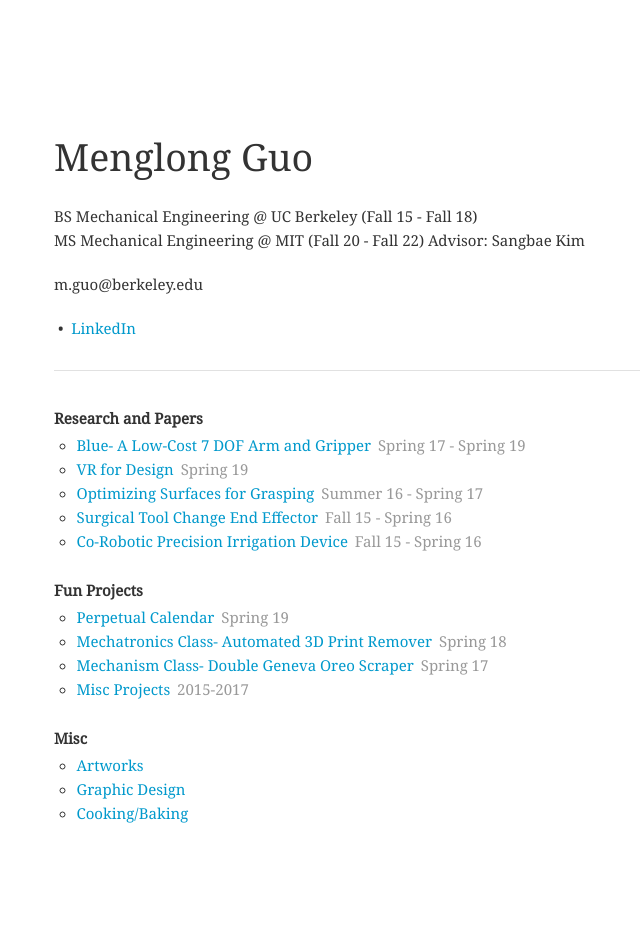
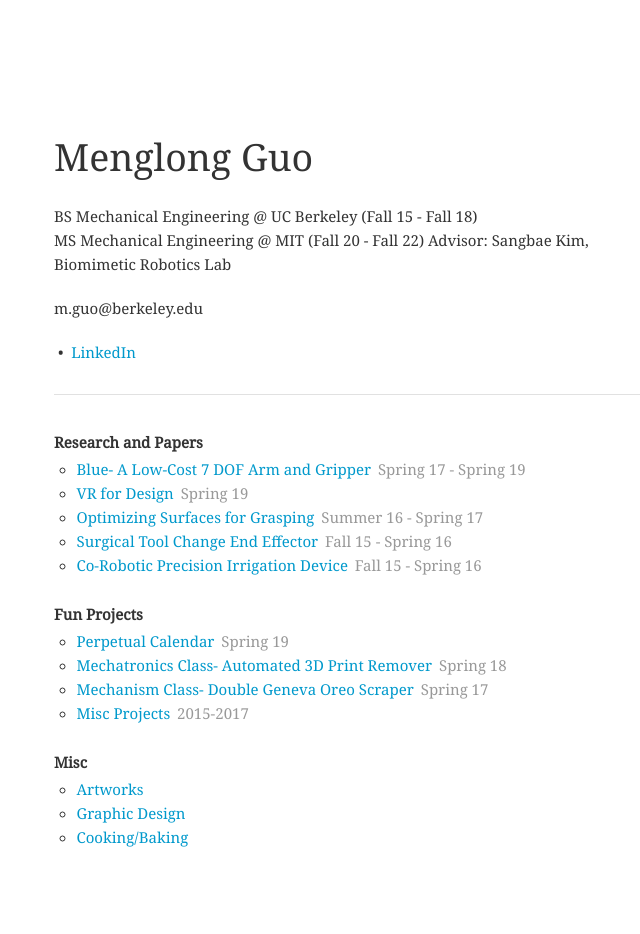
Before and after one commit to menglongguo/website, a Jekyll site: the page built from index.md, in a window 1280 px wide. Shown: the whole page, without its empty margins (291-931 px from the left). Built offline with Jekyll 4.4.1, drawn with Linux system fonts in a browser that asks for light colours; comment, search, counter and statistics services are not loaded; our own code applies the rules of GitHub Pages for plain Markdown files; before the commit the page ends 910 px from its top, so only the background shows below that.

Commit message:
Update index.md

```diff
--- a/index.md
+++ b/index.md
@@ -5,7 +5,7 @@ layout: home
 # Menglong Guo
 
 BS Mechanical Engineering @ UC Berkeley (Fall 15 - Fall 18)<br /> MS Mechanical
-Engineering @ MIT (Fall 20 - Fall 22) Advisor: Sangbae Kim
+Engineering @ MIT (Fall 20 - Fall 22) Advisor: Sangbae Kim, Biomimetic Robotics Lab
 
 <span id="email"></span>
 
```
